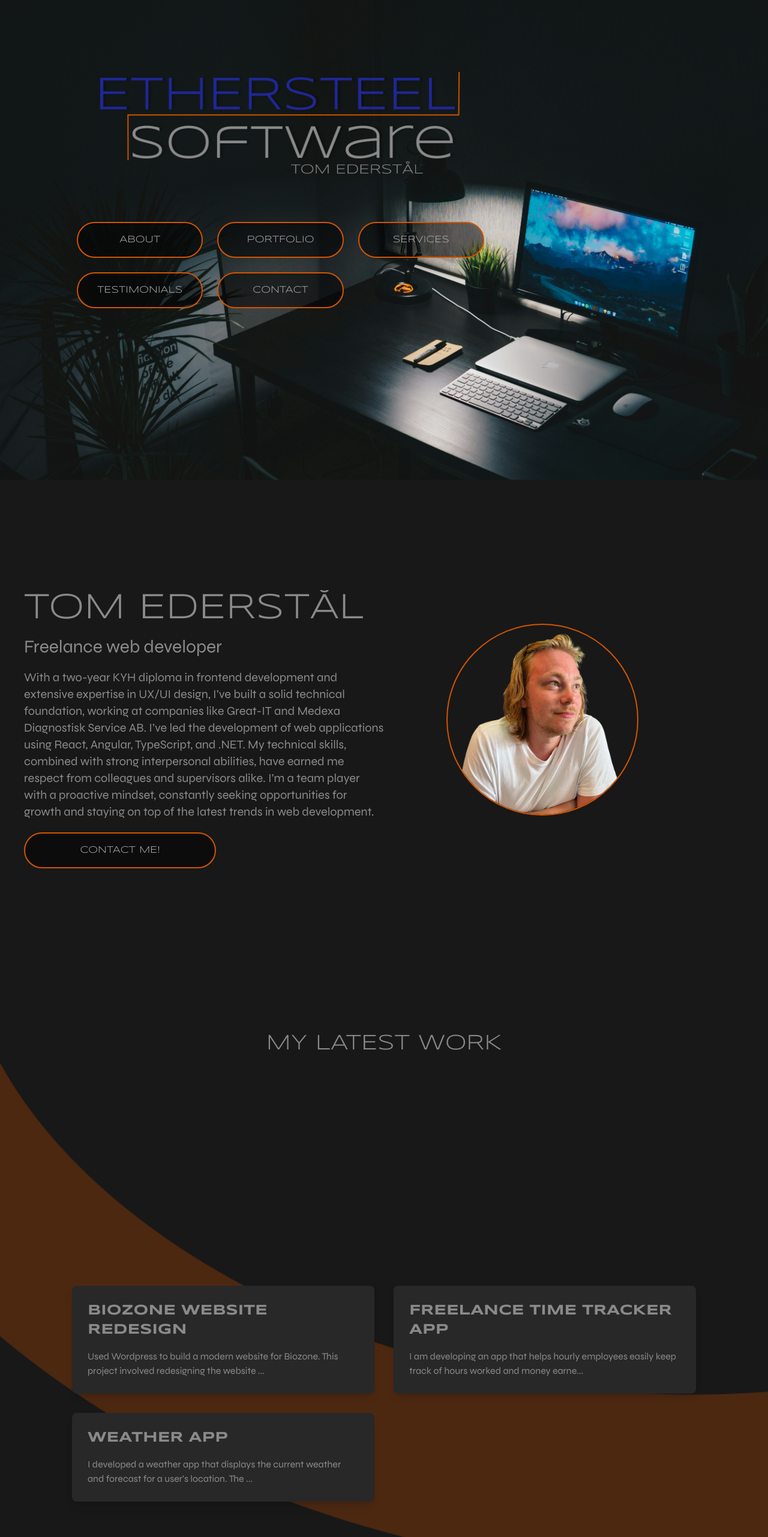
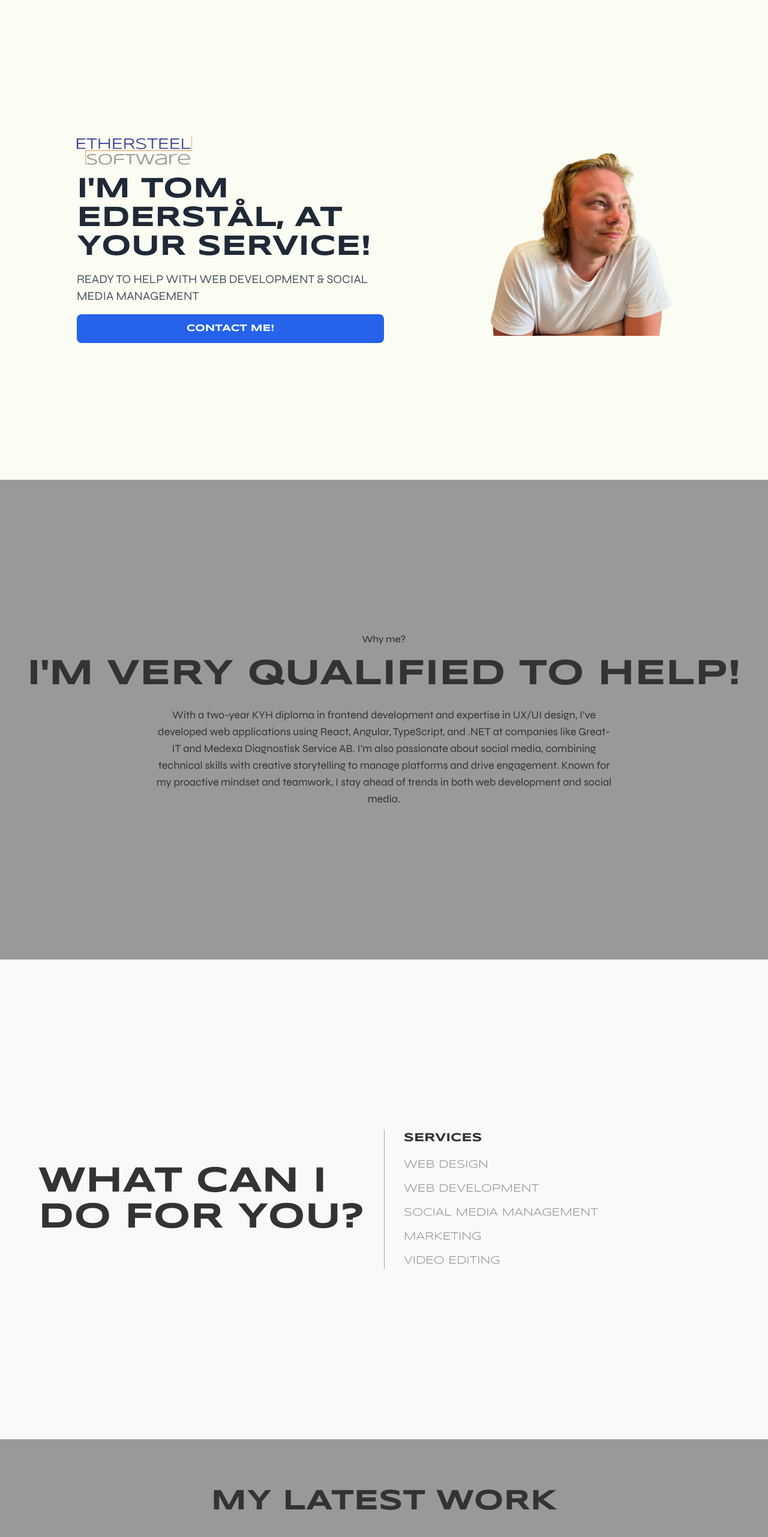
Before and after one commit to TomEder/MyPortfolio, a React (Create React App) app: page / in a window 1280 px wide. Shown: the top 2563 px of the page at 60% size. Built offline with nearby package versions, Linux system fonts and the light colour scheme.

Commit message:
Refactor layout and styles: Update Services and Testimonials components, enhance responsiveness and visual design

```diff
--- a/src/App.js
+++ b/src/App.js
@@ -16,11 +16,11 @@ export default function App() {
       <div id="container">
         <Container />
       </div>
+      <div id="services">
+        <Services />
+      </div>
       <div id="projects">
         <Projects />
-      </div>
-      <div id="services">
-        <Services />
       </div>
       <div id="testimonials">
         <Testimonials />
--- a/src/conponents/Container/container.jsx
+++ b/src/conponents/Container/container.jsx
@@ -6,43 +6,23 @@ const jagimg = Jag;
 
 const About = () => {
   return (
-    <div className="w-screen h-screen bg-[#181818] flex flex-col md:flex-row items-center justify-between px-5 md:px-10">
-      <div className="text-center md:text-left md:w-1/2 mt-8">
-        <h1 className="bg-transparent text-2xl md:text-6xl text-[#8A8A8A] overflow-hidden">
-          TOM EDERSTÅL
+    <div className="w-screen h-screen bg-[#999999] flex items-center justify-center">
+      <div className="text-center px-5">
+        <p className="text-sm md:text-base font-medium text-[#313433] mb-4">
+          Why me?
+        </p>
+        <h1 className="text-3xl md:text-6xl font-extrabold text-[#313433] mb-6">
+          I'M VERY QUALIFIED TO HELP!
         </h1>
-        <p className="bg-transparent text-xl md:text-3xl text-[#8A8A8A] mt-4 overflow-hidden">
-          Freelance web developer
+        <p className="text-sm md:text-lg mx-auto max-w-3xl text-[#313433] leading-relaxed">
+          With a two-year KYH diploma in frontend development and expertise in
+          UX/UI design, I’ve developed web applications using React, Angular,
+          TypeScript, and .NET at companies like Great-IT and Medexa Diagnostisk
+          Service AB. I’m also passionate about social media, combining
+          technical skills with creative storytelling to manage platforms and
+          drive engagement. Known for my proactive mindset and teamwork, I stay
+          ahead of trends in both web development and social media.
         </p>
-        <p className="text-sm md:text-xl my-3 md:my-5 text-[#8A8A8A] overflow-y-hidden">
-          With a two-year KYH diploma in frontend development and extensive
-          expertise in UX/UI design, I’ve built a solid technical foundation,
-          working at companies like Great-IT and Medexa Diagnostisk Service AB.
-          I’ve led the development of web applications using React, Angular,
-          TypeScript, and .NET. My technical skills, combined with strong
-          interpersonal abilities, have earned me respect from colleagues and
-          supervisors alike. I’m a team player with a proactive mindset,
-          constantly seeking opportunities for growth and staying on top of the
-          latest trends in web development.
-        </p>
-        <button className="buttonStyle" href>
-          <Link
-            to="contact"
-            spy={true}
-            smooth={true}
-            offset={-70}
-            duration={500}
-          >
-            CONTACT ME!
-          </Link>
-        </button>
-      </div>
-      <div className="md:w-1/2 flex justify-center md:justify-end mt-8 md:mt-0">
-        <img
-          className="bg-transparent rounded-full w-40 h-40 md:w-80 md:h-80 border-2 mb-20 md:mb-0 md:mr-44 border-[#D35400]"
-          src={jagimg}
-          alt="Tom Ederstål"
-        />
       </div>
     </div>
   );
--- a/src/conponents/Footer/footer.jsx
+++ b/src/conponents/Footer/footer.jsx
@@ -1,11 +1,10 @@
 import React from "react";
-import "./Footer.css";
 import Logo from "../../Images/Logo.png";
 import Name from "../../Images/Name.png";
 
 const Footer = () => {
   return (
-    <footer className="footer-section bg-[#181818] text-[#8A8A8A] p-10">
+    <footer className="footer-section bg-[#f9f9f9] text-[#313433] p-10">
       <div className="container mx-auto flex flex-col md:flex-row items-center justify-between">
         <div className="text-center md:text-left mb-4 md:mb-0">
           <div className="flex flex-col items-center">
@@ -13,15 +12,17 @@ const Footer = () => {
             <img
               src={Name}
               alt="Name"
-              className="w-[150px] ml-10 md:w-[220px] md:ml-64 mb-2"
+              className="w-[150px] md:w-[220px] md:ml-64 mb-2"
             />
           </div>
-          <p className="text-sm">Freelance Web Developer | Stockholm, Sweden</p>
+          <p className="text-sm">
+            Freelance Web Developer, Social Media Manager | Stockholm, Sweden
+          </p>
         </div>
-        <div className="grid grid-cols-3 gap-3">
+        <div className="grid grid-cols-3 gap-3 text-center md:text-left">
           <a
             href="mailto:tom@ethersteelsoft.com"
-            className="text-[#8A8A8A] text-sm hover:text-[#D35400] transition-colors"
+            className="text-[#313433] text-sm hover:text-[#007bff] transition-colors"
           >
             EMAIL ME
           </a>
@@ -29,7 +30,7 @@ const Footer = () => {
             href="https://www.linkedin.com/in/tom-ederst%C3%A5l-5b3b99101/"
             target="_blank"
             rel="noopener noreferrer"
-            className="text-[#8A8A8A] text-sm hover:text-[#D35400] transition-colors"
+            className="text-[#313433] text-sm hover:text-[#007bff] transition-colors"
           >
             LINKEDIN
           </a>
@@ -37,7 +38,7 @@ const Footer = () => {
             href="https://github.com/tomeder"
             target="_blank"
             rel="noopener noreferrer"
-            className="text-[#8A8A8A] text-sm hover:text-[#D35400] transition-colors"
+            className="text-[#313433] text-sm hover:text-[#007bff] transition-colors"
           >
             GITHUB
           </a>
@@ -45,7 +46,7 @@ const Footer = () => {
             href="https://www.instagram.com/ethersteel_soft/"
             target="_blank"
             rel="noopener noreferrer"
-            className="text-[#8A8A8A] text-sm hover:text-[#D35400] transition-colors"
+            className="text-[#313433] text-sm hover:text-[#007bff] transition-colors"
           >
             INSTAGRAM
           </a>
@@ -53,7 +54,7 @@ const Footer = () => {
             href="https://www.threads.net/@ethersteel_soft"
             target="_blank"
             rel="noopener noreferrer"
-            className="text-[#8A8A8A] text-sm hover:text-[#D35400] transition-colors"
+            className="text-[#313433] text-sm hover:text-[#007bff] transition-colors"
           >
             THREADS
           </a>
--- a/src/conponents/Landing/Landing.jsx
+++ b/src/conponents/Landing/Landing.jsx
@@ -1,9 +1,9 @@
 import React, { useState, useEffect } from "react";
-import { Link } from "react-scroll";
 import "./Landing.css"; // Custom CSS if needed
 import landingBackground from "../../Images/LandingBackground.jpg";
 import Logo from "../../Images/Logo.png";
-import Name from "../../Images/Name.png";
+import Jag4 from "../../Images/Jag4.png";
+import { Link } from "react-scroll";
 
 const Landing = () => {
   const [backgroundLoaded, setBackgroundLoaded] = useState(false);
@@ -15,74 +15,36 @@ const Landing = () => {
   }, []);
 
   return (
-    <div
-      className="h-screen bg-cover bg-center bg-no-repeat flex flex-col items-center justify-center text-center p-5 md:p-10"
-      style={{
-        backgroundImage: backgroundLoaded
-          ? `url(${landingBackground})`
-          : "none",
-      }}
-    >
-      <div
-        className="relative"
-        style={{ position: "absolute", top: "15%", left: "10%" }}
-      >
-        <div className="flex flex-col items-center">
-          <img src={Logo} alt="Logo" className="w-[300px] md:w-[600px]" />
-          <img
-            src={Name}
-            alt="Name"
-            className="w-[150px] ml-10 md:w-[220px] md:ml-64"
-          />
-        </div>
-        <div className="mt-10 flex flex-col items-center gap-4 md:grid md:grid-cols-3 md:gap-6">
-          <div className="col-span-3 flex justify-center mb-4"></div>
-          <Link
-            to="container"
-            spy={true}
-            smooth={true}
-            duration={500}
-            className="buttonStyle"
-          >
-            ABOUT
-          </Link>
-          <Link
-            to="projects"
-            spy={true}
-            smooth={true}
-            duration={500}
-            className="buttonStyle"
-          >
-            PORTFOLIO
-          </Link>
-          <Link
-            to="services"
-            spy={true}
-            smooth={true}
-            duration={500}
-            className="buttonStyle"
-          >
-            SERVICES
-          </Link>
-          <Link
-            to="testimonials"
-            spy={true}
-            smooth={true}
-            duration={500}
-            className="buttonStyle"
-          >
-            TESTIMONIALS
-          </Link>
+    <div className="h-screen bg-[#fbfdf2] flex items-center justify-between px-8 md:px-16 lg:px-32">
+      {/* Left Section: Text and Logo */}
+      <div className="flex flex-col justify-center max-w-lg space-y-4">
+        <img src={Logo} alt="Logo" className="w-40 md:w-48" />
+        <h2 className="text-4xl md:text-5xl font-extrabold text-gray-800 leading-tight">
+          I'M TOM EDERSTÅL, AT YOUR SERVICE!
+        </h2>
+        <p className="text-lg md:text-xl text-gray-600">
+          READY TO HELP WITH WEB DEVELOPMENT & SOCIAL MEDIA MANAGEMENT
+        </p>
+        <button className="mt-4 px-6 py-3 bg-blue-600 text-white rounded-lg font-semibold hover:bg-blue-700 transition">
           <Link
             to="contact"
             spy={true}
             smooth={true}
+            offset={-70}
             duration={500}
-            className="buttonStyle"
           >
-            CONTACT
+            CONTACT ME!
           </Link>
-        </div>
+        </button>
+      </div>
+
+      {/* Right Section: Image */}
+      <div className="w-[250px] md:w-[300px] lg:w-[350px] rounded-lg overflow-hidden flex-shrink-0">
+        <img
+          src={Jag4}
+          alt="Tom Ederstål"
+          className="w-full h-auto object-cover"
+        />
       </div>
     </div>
   );
--- a/src/conponents/Projects/projects.jsx
+++ b/src/conponents/Projects/projects.jsx
@@ -1,8 +1,6 @@
 import React, { useState } from "react";
-import "./Projects.css";
 import BiozoneImg from "../../Images/BioZone.jpg";
 import FTTLanding from "../../Images/FTTLanding.png";
-import VectorBG from "../../Images/VectorBG.png";
 import WeatherApp from "../../Images/WeatherApp.png";
 
 const projectData = [
@@ -13,13 +11,6 @@ const projectData = [
       "Used Wordpress to build a modern website for Biozone. This project involved redesigning the website to improve user experience and SEO.",
     tech: ["Wordpress", "JavaScript", "SEO"],
   },
-  /*  {
-    title: "MEDEXA CONFIG EDITOR WEB APP",
-    image: MedexaImg,
-    description:
-      "I independently developed a web application from concept to finished product according to the client's requirements, focusing on designing and implementing with ASP.NET Core and AngularJS. The application generates configuration files and allows XML uploads, streamlining the client's workflow and reducing errors in configuration management.",
-    tech: ["Angular", ".NET", "C#", "Tailwind CSS"],
-  }, */
   {
     title: "FREELANCE TIME TRACKER APP",
     image: FTTLanding,
@@ -34,13 +25,6 @@ const projectData = [
       "I developed a weather app that displays the current weather and forecast for a user's location. The app uses the OpenWeatherMap API to fetch weather data and displays it in a clean, user-friendly interface.",
     tech: ["React", "OpenWeatherMap API", "Tailwind CSS"],
   },
-  /* {
-    title: "Labelle studio website",
-    image: LabelleLanding,
-    description:
-      "I designed and developed a website for a local hair salon. The website showcases the studio's portfolio and services, and includes a contact form for potential clients to reach out.",
-    tech: ["React", "Tailwind CSS", "Instagram API", "Figma"],
-  }, */
 ];
 
 const Projects = () => {
@@ -51,28 +35,21 @@ const Projects = () => {
   };
 
   return (
-    <div
-      className="projects-section bg-[#181818] min-h-screen p-10 flex flex-col items-center"
-      style={{
-        backgroundImage: `url(${VectorBG})`,
-        backgroundSize: "cover",
-        backgroundRepeat: "no-repeat",
-      }}
-    >
-      <h1 className="text-4xl md:mb-72 mt-20 text-[#8A8A8A] text-center">
+    <div className="w-screen min-h-screen bg-[#999999] flex flex-col items-center px-10 py-20">
+      <h1 className="text-4xl md:text-5xl font-extrabold text-[#313433] mb-12 text-center">
         MY LATEST WORK
       </h1>
-      <div className="projects-grid md:p-20 mt-4 grid grid-cols-1 md:grid-cols-2 lg:grid-cols-2 gap-8 items-center justify-center">
+      <div className="grid grid-cols-1 md:grid-cols-2 lg:grid-cols-3 gap-8 w-full max-w-6xl">
         {projectData.map((project, index) => (
           <div
             key={index}
-            className="project-card border-2 border-[#282828] p-6 bg-[#282828] rounded-lg shadow-lg cursor-pointer transition-transform duration-300 ease-in-out hover:border-[#D35400] hover:scale-105"
+            className="project-card bg-white border border-gray-300 rounded-lg shadow-lg p-6 hover:shadow-xl transition-shadow cursor-pointer"
             onClick={() => setSelectedProject(project)}
           >
-            <h2 className="text-2xl font-semibold mb-4 text-[#8A8A8A]">
+            <h2 className="text-xl font-semibold text-[#313433] mb-4">
               {project.title}
             </h2>
-            <p className="text-[#8A8A8A]">
+            <p className="text-[#6c6c6c]">
               {project.description.substring(0, 100) + "..."}
             </p>
           </div>
@@ -81,18 +58,18 @@ const Projects = () => {
 
       {selectedProject && (
         <div
-          className="modal fixed inset-0 max-h-screen bg-black bg-opacity-70 flex items-center justify-center"
+          className="modal fixed inset-0 bg-black bg-opacity-70 flex items-center justify-center"
           onClick={handleCloseModal}
         >
           <div
-            className="modal-content bg-[#282828] py-12 px-4 rounded-lg max-w-3xl w-full"
+            className="modal-content bg-white py-10 px-6 rounded-lg max-w-3xl w-full"
             onClick={(e) => e.stopPropagation()}
           >
-            <h2 className="text-3xl font-semibold text-[#D35400] mb-4">
+            <h2 className="text-2xl font-bold text-[#313433] mb-4">
               {selectedProject.title}
             </h2>
             <img
-              className="m-auto max-h-96"
+              className="m-auto max-h-96 rounded-lg shadow-lg"
               src={selectedProject.image}
               alt="Project"
             />
@@ -101,17 +78,17 @@ const Projects = () => {
                 {selectedProject.tech.map((tech, index) => (
                   <span
                     key={index}
-                    className="text-[#8A8A8A] rounded-full border-2 border-[#D35400] px-2 py-1 text-sm mr-2"
+                    className="text-[#313433] border border-gray-300 bg-gray-100 px-2 py-1 rounded-full text-sm mr-2 mb-2"
                   >
                     {tech}
                   </span>
                 ))}
               </div>
             )}
-            <p className="text-[#8A8A8A] mb-4">{selectedProject.description}</p>
+            <p className="text-[#6c6c6c] mt-4">{selectedProject.description}</p>
             <button
               onClick={handleCloseModal}
-              className="bg-[#D35400] text-white px-4 py-2 rounded hover:bg-[#b84400]"
+              className="mt-6 bg-[#313433] text-white px-4 py-2 rounded hover:bg-gray-800 transition"
             >
               Close
             </button>
--- a/src/conponents/Services/Services.jsx
+++ b/src/conponents/Services/Services.jsx
@@ -1,55 +1,28 @@
 import React from "react";
-import "./Services.css";
-import VectorBG from "../../Images/VectorBG.png";
-
-const servicesData = [
-  {
-    title: "WEB DEVELOPMENT",
-    description:
-      "Building responsive, fast, and modern websites using the latest technologies like React, Angular, and more.",
-  },
-  {
-    title: "UI/UX DESIGN",
-    description:
-      "Designing intuitive user interfaces and ensuring great user experiences with tools like Figma and Sketch.",
-  },
-  {
-    title: "SEO OPTIMIZATION",
-    description:
-      "Improving website visibility on search engines by using SEO best practices and optimization techniques.",
-  },
-  {
-    title: "FULL STACK DEVELOPMENT",
-    description:
-      "Creating complete web applications including both frontend and backend using technologies like Node.js, .NET, and more.",
-  },
-];
 
 const Services = () => {
   return (
-    <div
-      className="services-section bg-[#181818] min-h-screen p-10 flex flex-col items-center"
-      style={{
-        backgroundImage: `url(${VectorBG})`,
-        backgroundSize: "cover",
-        backgroundRepeat: "no-repeat",
-      }}
-    >
-      <h1 className="text-4xl font-bold mb-20 mt-20 text-[#8A8A8A] text-center">
-        MY SERVICES
-      </h1>
-      <div className="services-grid p-10 grid grid-cols-1 md:grid-cols-2 lg:grid-cols-2 gap-10 items-center justify-center">
-        {servicesData.map((service, index) => (
-          <div
-            key={index}
-            className="service-card border-2 border-[#282828] p-6 bg-[#282828] rounded-lg shadow-lg text-center"
-          >
-            <h2 className="text-lg font-semibold mb-4 text-[#D35400]">
-              {service.title}
-            </h2>
-            <p className="text-[#8A8A8A]">{service.description}</p>
-          </div>
-        ))}
+    <div className="w-screen h-screen bg-[#f9f9f9] flex items-center justify-center px-10">
+      {/* Grid Layout for the Left and Right Sections */}
+      <div className="grid grid-cols-2 w-full max-w-6xl items-center">
+        {/* Left Section */}
+        <div className="pr-8 flex flex-col items-start justify-center">
+          <h1 className="text-4xl md:text-6xl font-extrabold text-[#313433] leading-tight">
+            WHAT CAN I DO FOR YOU?
+          </h1>
+        </div>
+
+        {/* Right Section */}
+        <div className="pl-8 flex flex-col items-start justify-center border-l border-gray-400">
+          <h2 className="text-xl font-bold text-[#313433] mb-4">SERVICES</h2>
+          <ul className="space-y-3 text-lg text-[#8A8A8A]">
+            <li>WEB DESIGN</li>
+            <li>WEB DEVELOPMENT</li>
+            <li>SOCIAL MEDIA MANAGEMENT</li>
+            <li>MARKETING</li>
+            <li>VIDEO EDITING</li>
+          </ul>
+        </div>
       </div>
     </div>
   );
--- a/src/conponents/Testimonials/Testimonials.jsx
+++ b/src/conponents/Testimonials/Testimonials.jsx
@@ -2,8 +2,6 @@ import React from "react";
 import Slider from "react-slick";
 import "slick-carousel/slick/slick.css";
 import "slick-carousel/slick/slick-theme.css";
-import "./Testimonials.css";
-import VectorBG from "../../Images/VectorBG.png";
 
 const testimonials = [
   {
@@ -68,15 +66,8 @@ const Testimonials = () => {
   };
 
   return (
-    <div
-      className="testimonials-section bg-[#181818] min-h-screen p-10 flex flex-col items-center"
-      style={{
-        backgroundImage: `url(${VectorBG})`,
-        backgroundSize: "cover",
-        backgroundRepeat: "no-repeat",
-      }}
-    >
-      <h2 className="text-4xl font-bold mb-20 mt-20 text-[#8A8A8A] text-center">
+    <div className="testimonials-section bg-[#f9f9f9] min-h-screen p-10 flex flex-col items-center">
+      <h2 className="text-4xl md:text-5xl font-extrabold text-[#313433] mb-12 text-center">
         WHAT OTHER PEOPLE SAY
       </h2>
       <div className="w-full p-4 md:p-20">
@@ -86,16 +77,18 @@ const Testimonials = () => {
               key={index}
               className="p-4 h-auto flex items-center justify-center"
             >
-              <div className="testimonial-card bg-[#282828] text-white border-2 border-[#282828] rounded-2xl shadow-md p-10 md:h-[550px] h-[460px] flex flex-col justify-between items-center">
+              <div className="testimonial-card bg-white text-[#313433] border border-gray-300 rounded-2xl shadow-lg p-10 md:h-[550px] h-[460px] flex flex-col justify-between items-center">
                 <div className="flex flex-col items-center">
-                  <h3 className="text-md font-bold text-[#D35400] mb-2">
+                  <h3 className="text-md font-bold text-[#313433] mb-2">
                     {testimonial.name}
                   </h3>
-                  <h4 className="text-sm text-[#8A8A8A] mb-4">
+                  <h4 className="text-sm text-[#6c6c6c] mb-4">
                     {testimonial.role}
                   </h4>
-                  <div className="my-1 text-[#8A8A8A]">
-                    <p className="md:text-lg text-sm">"{testimonial.quote}"</p>
+                  <div className="my-1 text-[#6c6c6c]">
+                    <p className="md:text-lg text-sm text-center">
+                      "{testimonial.quote}"
+                    </p>
                   </div>
                 </div>
               </div>
```
Also changed, not shown: src/conponents/Contact/Contact.jsx (+17 -23 lines), src/conponents/Landing/Landing.css (+18 -0 lines), 1 other file (tests, documents, lock files or other folders).
